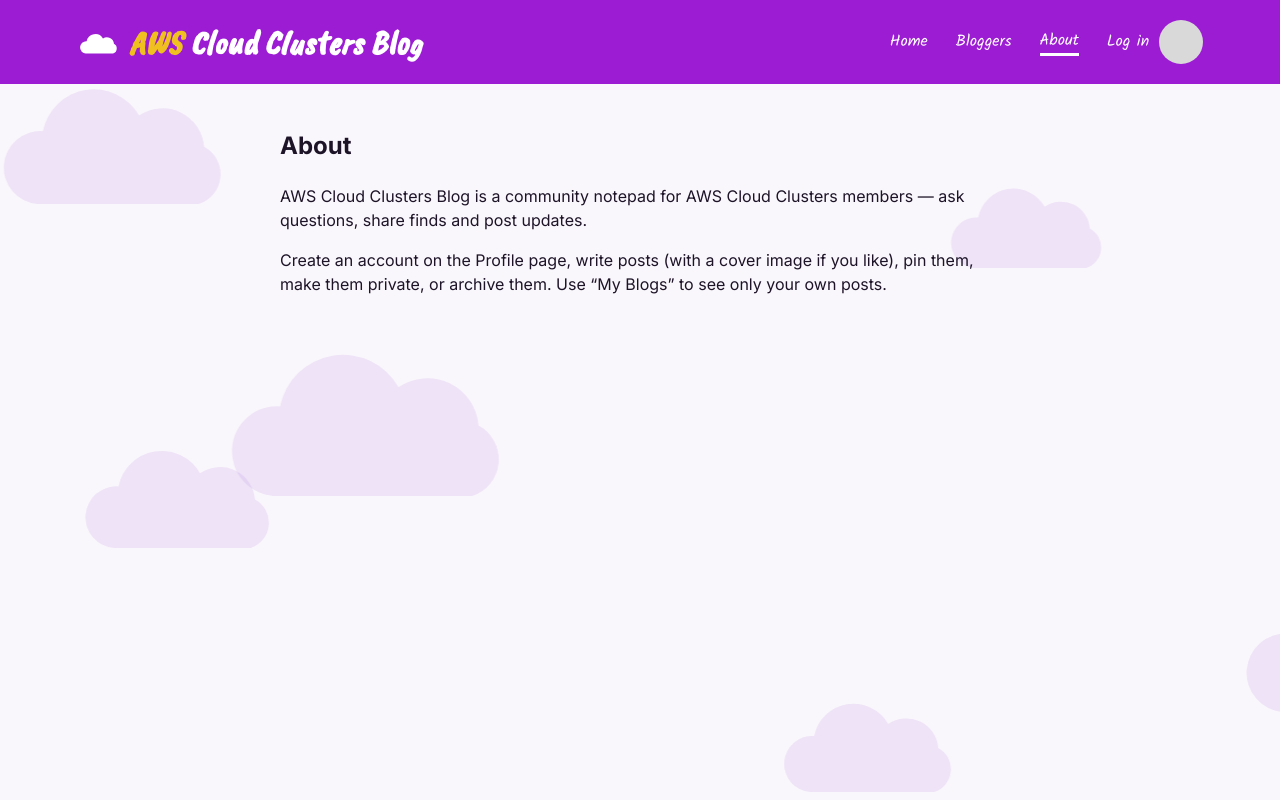
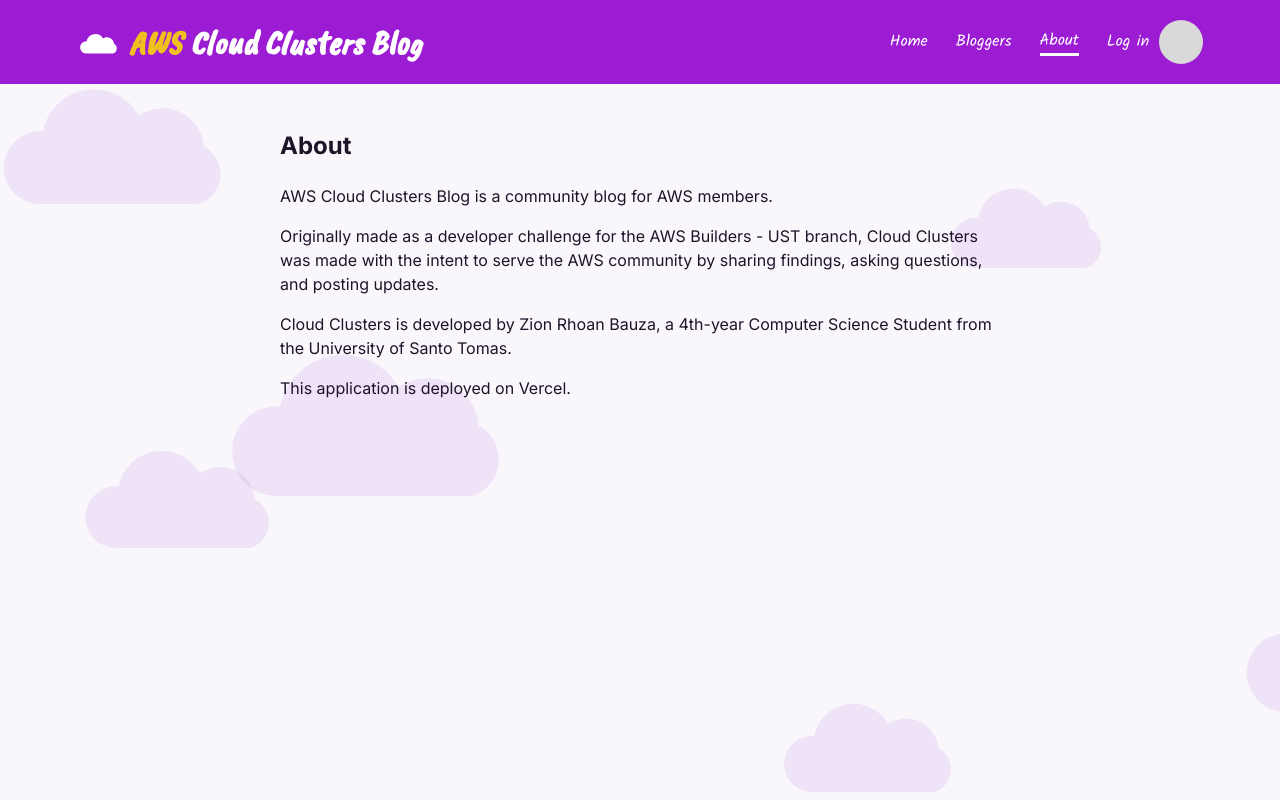
Before and after one commit to zionrhoanbauza/aws-cloud-clusters-blog, a Next.js app: page /about in a window 1280 px wide. Built offline with nearby package versions, Linux system fonts and the light colour scheme; no server answers.

Commit message:
Revise About page content and description
Updated the About section with new information about the blog and its creator.

```diff
--- a/app/about/page.js
+++ b/app/about/page.js
@@ -1,5 +1,7 @@
 export default function About() {
   return (<div className="card"><h2>About</h2>
-    <p>AWS Cloud Clusters Blog is a community notepad for AWS Cloud Clusters members — ask questions, share finds and post updates.</p>
-    <p>Create an account on the Profile page, write posts (with a cover image if you like), pin them, make them private, or archive them. Use “My Blogs” to see only your own posts.</p></div>);
+    <p>AWS Cloud Clusters Blog is a community blog for AWS members.</p>
+    <p>Originally made as a developer challenge for the AWS Builders - UST branch, Cloud Clusters was made with the intent to serve the AWS community by sharing findings, asking questions, and posting updates.</p>
+    <p>Cloud Clusters is developed by Zion Rhoan Bauza, a 4th-year Computer Science Student from the University of Santo Tomas.</p>
+    <p>This application is deployed on Vercel.</p></div>);
 }
```
